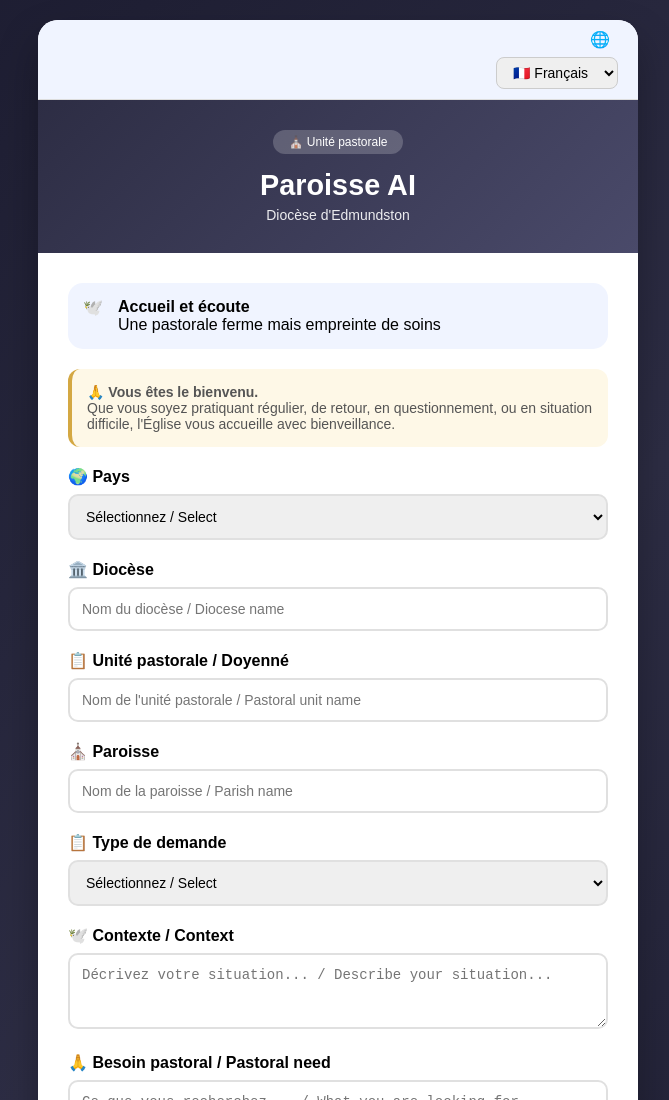
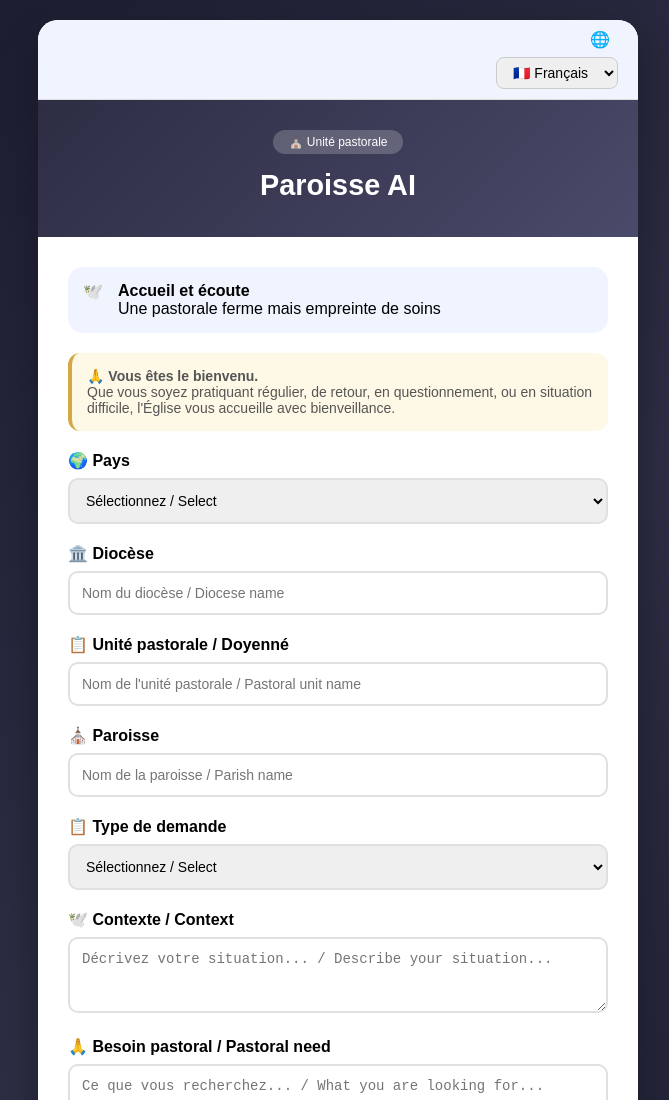
Before and after one commit to justice-aide-ca/paroisse-ai, a website: page public/index.html in a window 1280 px wide. Shown: the top 1100 px of the page, without its empty margins (302-971 px from the left). Drawn offline with Linux system fonts and the light colour scheme.

Commit message:
Suppression des mentions Diocèse d'Edmundston

```diff
--- a/public/index.html
+++ b/public/index.html
@@ -149,7 +149,7 @@
 <div class="header">
     <div class="badge">⛪ Unité pastorale</div>
     <h1>Paroisse AI</h1>
-    <div class="subtitle">Diocèse d'Edmundston</div>
+    <div class="subtitle"></div>
 </div>
 
 <!-- Corps -->
@@ -268,7 +268,7 @@ const translations = {
         label_nom: "🕊️ Nom complet / Full name",
         label_date: "📅 Date souhaitée / Desired date",
         button: "📩 Envoyer la demande / Submit request",
-        footer: "⛪ Diocèse d'Edmundston",
+        footer: ⛪ Unité pastorale &nbsp;|&nbsp;
         placeholder_diocese: "Nom du diocèse / Diocese name",
         placeholder_unite: "Nom de l'unité pastorale / Pastoral unit name",
         placeholder_paroisse: "Nom de la paroisse / Parish name",
```
